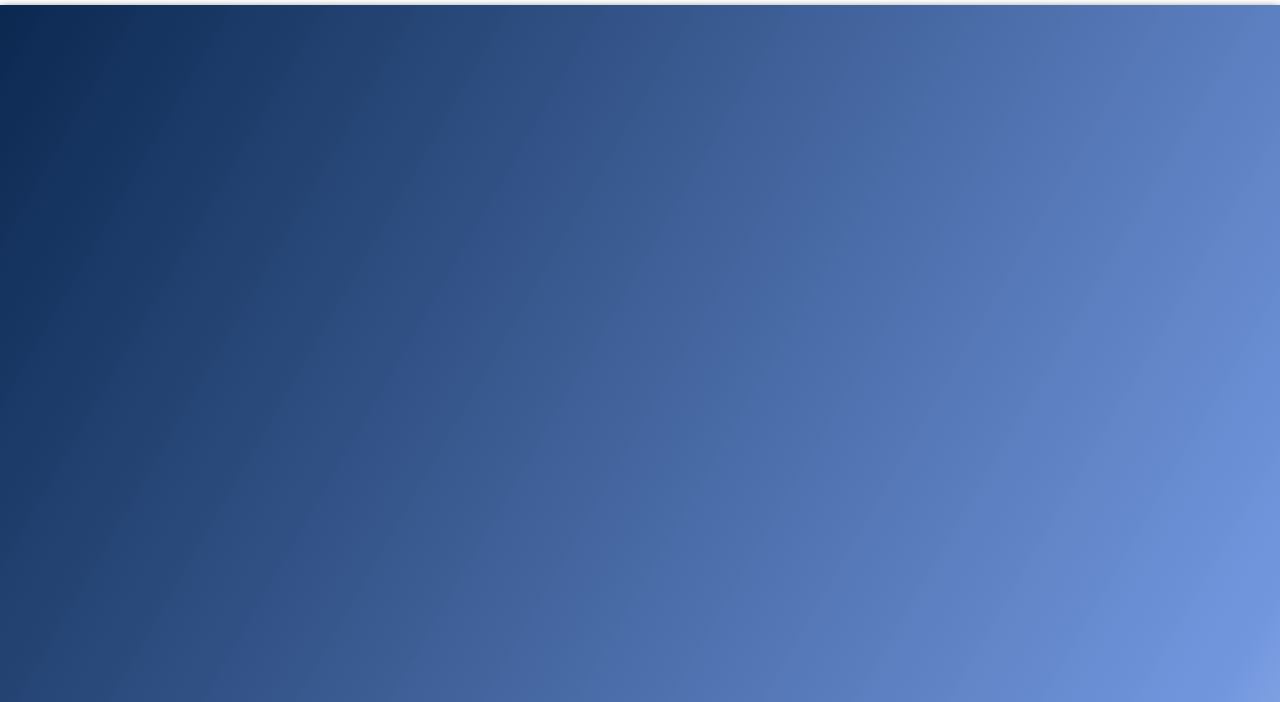
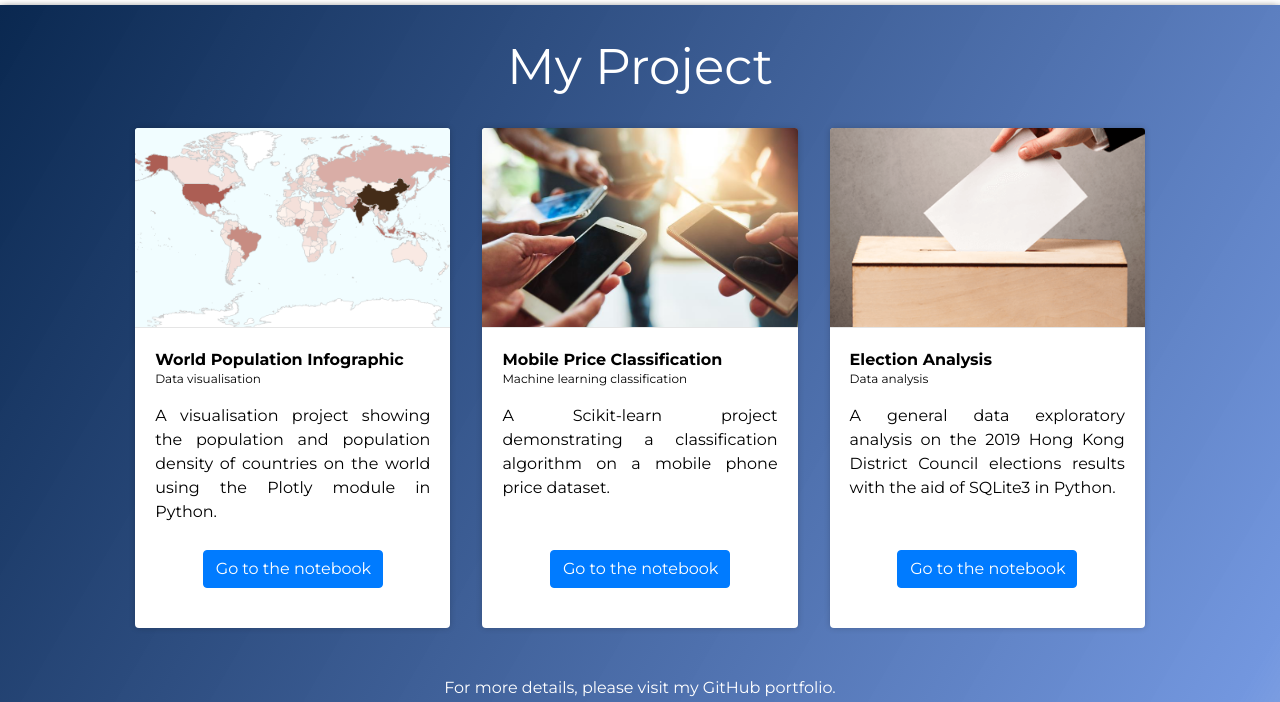
Before and after one commit to nath1295/nath1295.github.io, a plain HTML site: page index.html in a window 1280 px wide. Shown: the part 2550-3252 px from the top of the page. Drawn offline with nearby package versions, Linux system fonts and the light colour scheme.

Commit message:
Complete version 1.0

```diff
--- a/index.html
+++ b/index.html
@@ -217,6 +217,50 @@
 
   <!-- Portfolio -->
   <div id="portfolio" class="innerjump blt d-flex col-12 flex-column align-items-center">
+    <div class="title my-4">My Project</div>
+    <div id="holder" class="d-flex flex-column flex-md-row col-12 col-lg-10 px-0 justify-content-start">
+      <div class="cont col-md-6 col-lg-4 d-flex flex-column px-0 px-md-3 mb-4">
+        <div class="card">
+          <img class="card-img-top" src="./resource/IMG/world_pop.png">
+          <div class="card-body">
+            <div class="card-title">World Population Infographic</div>
+            <div class="card-subtitle">Data visualisation</div>
+            <p class="card-text">A visualisation project showing the population and population density of countries on the world using the Plotly module in Python.</p>
+            <a href="https://nbviewer.jupyter.org/github/nath1295/Data-Science-Portfolio/blob/master/World_population_visualisation/world_population.ipynb?flush_cache=true" target="_blank" class="btn btn-primary">Go to the notebook</a>
+          </div>
+        </div>
+
+      </div>
+
+      <div class="cont col-md-6 col-lg-4 d-flex flex-column px-0 px-md-3 mb-4">
+        <div class="card">
+          <img class="card-img-top" src="./resource/IMG/mobile.jpg">
+          <div class="card-body">
+            <div class="card-title">Mobile Price Classification</div>
+            <div class="card-subtitle">Machine learning classification</div>
+            <p class="card-text">A Scikit-learn project demonstrating a classification algorithm on a mobile phone price dataset.</p>
+            <a href="https://nbviewer.jupyter.org/github/nath1295/Data-Science-Portfolio/blob/master/mobile_price_classification/mobile_classification.ipynb?flush_cache=true" target="_blank" class="btn btn-primary">Go to the notebook</a>
+          </div>
+        </div>
+
+      </div>
+
+      <div class="cont col-md-6 col-lg-4 d-flex flex-column px-0 px-md-3 mb-4">
+        <div class="card">
+          <img class="card-img-top" src="./resource/IMG/vote.png">
+          <div class="card-body">
+            <div class="card-title">Election Analysis</div>
+            <div class="card-subtitle">Data analysis</div>
+            <p class="card-text">A general data exploratory analysis on the 2019 Hong Kong District Council elections results with the aid of SQLite3 in Python.</p>
+            <a href="https://nbviewer.jupyter.org/github/nath1295/Data-Science-Portfolio/blob/master/election_research/analysis.ipynb?flush_cache=true" target="_blank" class="btn btn-primary">Go to the notebook</a>
+          </div>
+        </div>
+
+      </div>
+
+    </div>
+    <div class="mt-4 mb-2">For more details, please visit my GitHub portfolio.</div>
+    <div class="social mx-2 mb-4" id="github" href="https://github.com/nath1295/Data-Science-Portfolio"><img src="resource/IMG/GitHub.png"></img></div>
   </div>
 
   <!-- Contact -->
--- a/resource/style.css
+++ b/resource/style.css
@@ -201,6 +201,57 @@ li.nav-item.shrink:hover{
 }
 
 /*Porfolio*/
+#portfolio .title{
+	text-align: center;
+	font-size: 50px;
+}
+
+#portfolio img{
+	object-fit: cover;
+	height: 25vh;
+	border-bottom: 1px solid rgba(0,0,0,.1);
+}
+
+#portfolio #holder{
+	flex-wrap: wrap;
+}
+
+#portfolio .card{
+	border: 0px;
+	box-shadow: 0 0 6px rgba(0,0,0,.2);
+	color: black;
+	height: 60vh;
+	min-height: 500px;
+}
+
+#portfolio .btn{
+	position: absolute;
+	bottom: 40px;
+	width:180px;
+	margin-left: auto;
+	margin-right: auto;
+	left: 0;
+	right: 0;
+}
+
+#portfolio .btn:focus{
+	box-shadow: none;
+}
+
+#portfolio .card-title{
+	font-weight: bold;
+	margin-bottom: .25rem;
+	text-align: left;
+}
+
+#portfolio .card-subtitle{
+	font-size: 12px;
+	margin-bottom: 1rem;
+}
+#portfolio .social img{
+	height: 50px;
+	border-bottom: 0px;
+}
 
 /*Contact*/
 #contact{
```
Also changed, not shown: resource/IMG/mobile.jpg (added), resource/IMG/vote.png (added), resource/IMG/world_pop.png (added).
